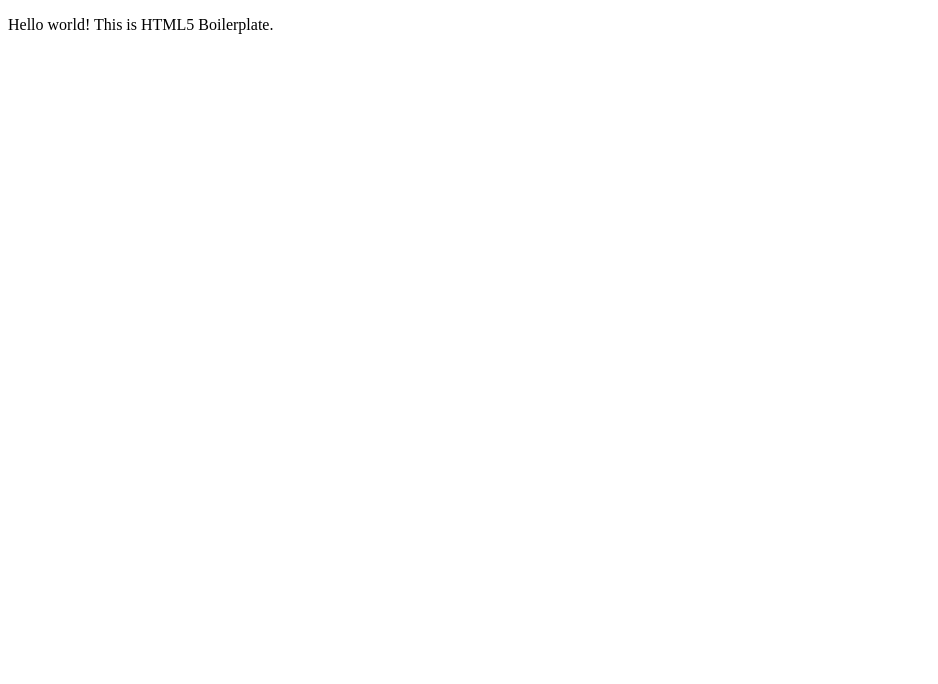
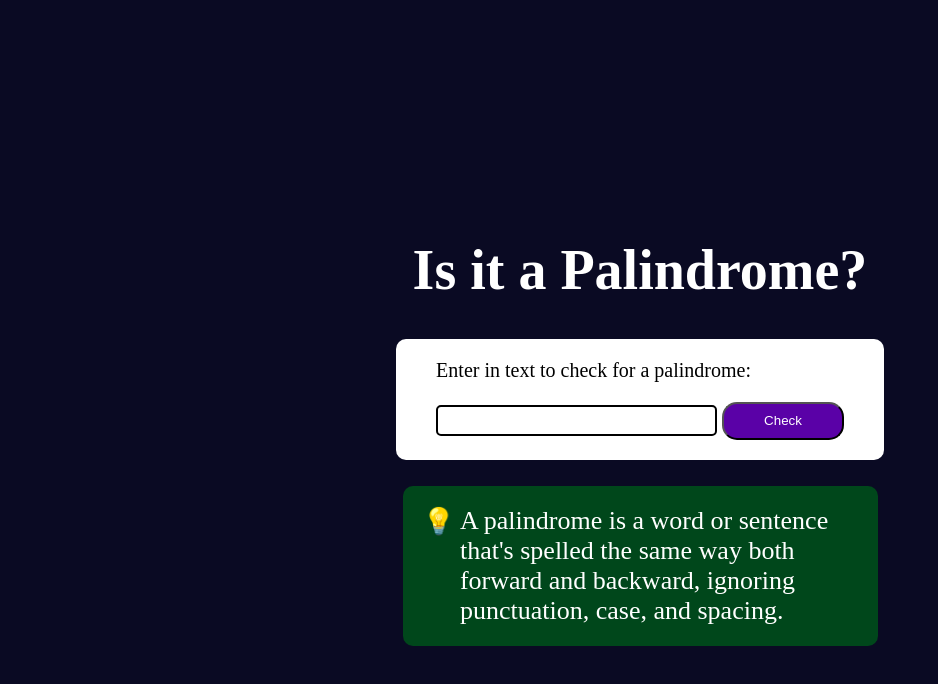
Before and after one commit to z-codez/palindrome-checker, a plain HTML site: page index.html in a window 1280 px wide. Shown: the whole page, without its empty margins (0-938 px from the left). Drawn offline with Linux system fonts and the light colour scheme.

Commit message:
Mostly done with markup and styling

```diff
--- a/css/style.css
+++ b/css/style.css
@@ -0,0 +1,59 @@
+* {
+    box-sizing: border-box;
+}
+
+body {
+    background-color: #0A0A23;
+}
+h1 {
+    font-size: 56px;
+}
+main {
+    display: flex;
+    flex-direction: column;
+    justify-content: space-between;
+    align-items: center;
+    width: 500px;
+    margin: 200px auto 0 auto;
+    color: white;
+    font-size: 20px;
+}
+
+form {
+
+    padding: 20px 40px;
+    background-color: white;
+    border-radius: 10px;
+    /*box-shadow: dodgerblue;*/
+}
+
+form label {
+    margin-bottom: 20px;
+    display: block;
+    color: black;
+}
+
+form input {
+    border: 2px solid black;
+    border-radius: 5px;
+    padding: 6px 50px;
+    text-align: center;
+
+}
+
+form button {
+    background-color: #5A01A7;
+    color: inherit;
+    border-radius: 15px;
+    padding: 0.7em 3em;
+}
+
+main p {
+    display: flex;
+    background-color: #00471B;
+    gap: 5px;
+    font-size: 1.3em;
+    width: 95%;
+    padding: 20px 20px;
+    border-radius: 10px;
+}
--- a/index.html
+++ b/index.html
@@ -1,5 +1,5 @@
 <!doctype html>
-<html class="no-js" lang="">
+<html class="no-js" lang="en" xmlns="http://www.w3.org/1999/html">
 
 <head>
   <meta charset="utf-8">
@@ -11,9 +11,20 @@
 </head>
 
 <body>
-
-  <!-- Add your site or application content here -->
-  <p>Hello world! This is HTML5 Boilerplate.</p>
+  <main>
+    <h1>Is it a Palindrome?</h1>
+    <form id="input-div" action="#" method="post">
+      <label for="input">Enter in text to check for a palindrome:</label>
+      <input type="text" id="input">
+      <button type="submit">Check</button>
+    </form>
+    <p>
+      <span>&#128161;</span> A palindrome is a word or sentence
+      that's spelled the same way both
+      forward and backward, ignoring
+      punctuation, case, and spacing.
+    </p>
+  </main>
   <script src="js/app.js"></script>
 
 </body>
```
